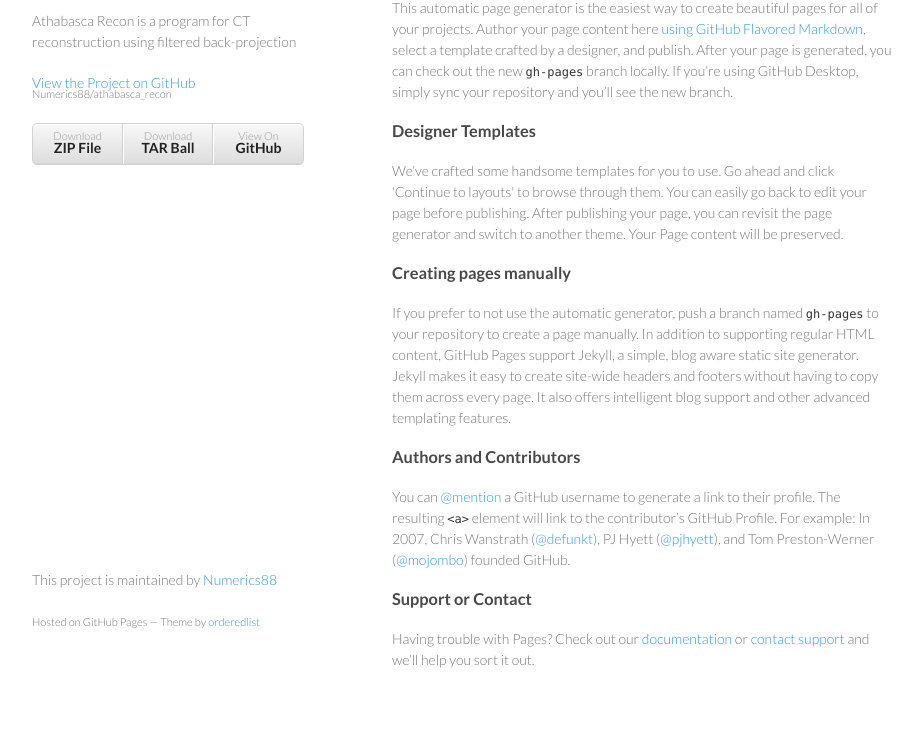
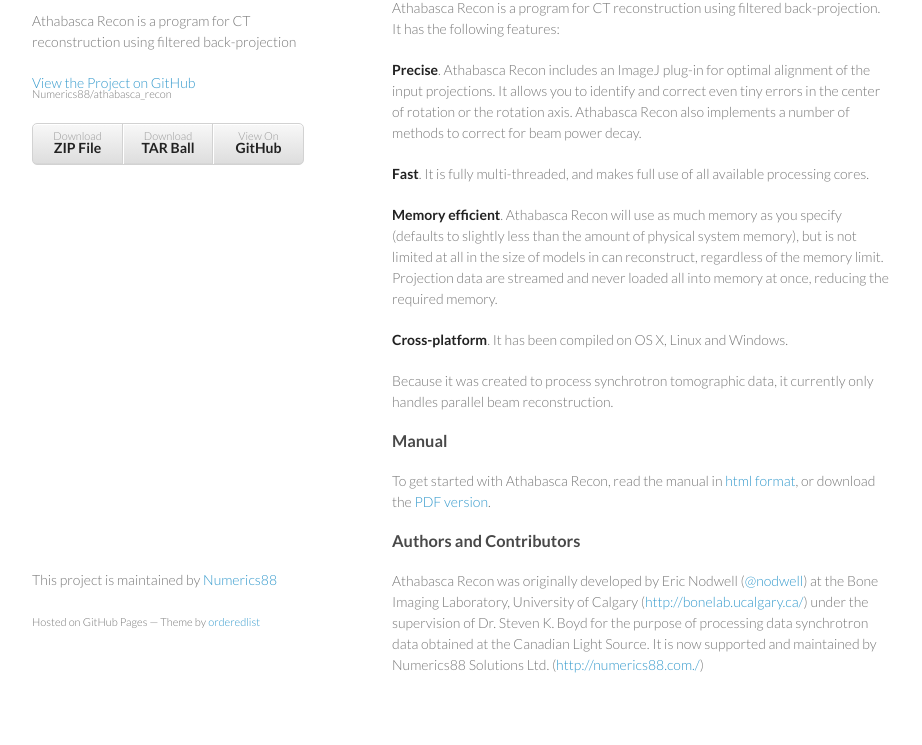
Before and after one commit to Numerics88/athabasca_recon, a plain HTML site: page index.html in a window 1280 px wide. Shown: the part 99-844 px from the top of the page, without its empty margins (178-1100 px from the left). Drawn offline with Linux system fonts and the light colour scheme.

```diff
--- a/index.html
+++ b/index.html
@@ -29,29 +29,38 @@
       </header>
       <section>
         <h3>
-<a id="welcome-to-github-pages" class="anchor" href="#welcome-to-github-pages" aria-hidden="true"><span class="octicon octicon-link"></span></a>Welcome to GitHub Pages.</h3>
+<a id="about-athabasca-recon" class="anchor" href="#about-athabasca-recon" aria-hidden="true"><span class="octicon octicon-link"></span></a>About Athabasca Recon</h3>
 
-<p>This automatic page generator is the easiest way to create beautiful pages for all of your projects. Author your page content here <a href="https://guides.github.com/features/mastering-markdown/">using GitHub Flavored Markdown</a>, select a template crafted by a designer, and publish. After your page is generated, you can check out the new <code>gh-pages</code> branch locally. If you’re using GitHub Desktop, simply sync your repository and you’ll see the new branch.</p>
+<p>Athabasca Recon is a program for CT reconstruction using filtered back-projection.  It has the following features:</p>
+
+<p><strong>Precise</strong>.  Athabasca Recon includes an ImageJ plug-in for optimal alignment of the input projections.  It allows you to identify and correct even tiny errors in the center of rotation or the rotation axis.  Athabasca Recon also implements a number of methods to correct for beam power decay.</p>
+
+<p><strong>Fast</strong>. It is fully multi-threaded, and makes full use of all available processing cores.</p>
+
+<p><strong>Memory efficient</strong>. Athabasca Recon will use as much memory as you
+specify (defaults to slightly less than the amount of physical system memory), but
+is not limited at all in the size of models in can reconstruct, regardless
+of the memory limit.  Projection data are streamed and never loaded
+all into memory at once, reducing the required memory.</p>
+
+<p><strong>Cross-platform</strong>. It has been compiled on OS X, Linux and Windows.</p>
+
+<p>Because it was created to process synchrotron tomographic data, it currently only handles parallel beam reconstruction.</p>
 
 <h3>
-<a id="designer-templates" class="anchor" href="#designer-templates" aria-hidden="true"><span class="octicon octicon-link"></span></a>Designer Templates</h3>
+<a id="manual" class="anchor" href="#manual" aria-hidden="true"><span class="octicon octicon-link"></span></a>Manual</h3>
 
-<p>We’ve crafted some handsome templates for you to use. Go ahead and click 'Continue to layouts' to browse through them. You can easily go back to edit your page before publishing. After publishing your page, you can revisit the page generator and switch to another theme. Your Page content will be preserved.</p>
-
-<h3>
-<a id="creating-pages-manually" class="anchor" href="#creating-pages-manually" aria-hidden="true"><span class="octicon octicon-link"></span></a>Creating pages manually</h3>
-
-<p>If you prefer to not use the automatic generator, push a branch named <code>gh-pages</code> to your repository to create a page manually. In addition to supporting regular HTML content, GitHub Pages support Jekyll, a simple, blog aware static site generator. Jekyll makes it easy to create site-wide headers and footers without having to copy them across every page. It also offers intelligent blog support and other advanced templating features.</p>
+<p>To get started with Athabasca Recon, read the manual in <a href="http:athabasca_recon_manual.html">html format</a>, or download the <a href="http:athabasca_recon_manual_v1.3.pdf">PDF version</a>.</p>
 
 <h3>
 <a id="authors-and-contributors" class="anchor" href="#authors-and-contributors" aria-hidden="true"><span class="octicon octicon-link"></span></a>Authors and Contributors</h3>
 
-<p>You can <a href="https://github.com/blog/821" class="user-mention">@mention</a> a GitHub username to generate a link to their profile. The resulting <code>&lt;a&gt;</code> element will link to the contributor’s GitHub Profile. For example: In 2007, Chris Wanstrath (<a href="https://github.com/defunkt" class="user-mention">@defunkt</a>), PJ Hyett (<a href="https://github.com/pjhyett" class="user-mention">@pjhyett</a>), and Tom Preston-Werner (<a href="https://github.com/mojombo" class="user-mention">@mojombo</a>) founded GitHub.</p>
-
-<h3>
-<a id="support-or-contact" class="anchor" href="#support-or-contact" aria-hidden="true"><span class="octicon octicon-link"></span></a>Support or Contact</h3>
-
-<p>Having trouble with Pages? Check out our <a href="https://help.github.com/pages">documentation</a> or <a href="https://github.com/contact">contact support</a> and we’ll help you sort it out.</p>
+<p>Athabasca Recon was originally developed by Eric Nodwell (<a href="https://github.com/nodwell" class="user-mention">@nodwell</a>)
+at the Bone Imaging Laboratory,
+University of Calgary (<a href="http://bonelab.ucalgary.ca/">http://bonelab.ucalgary.ca/</a>) under the supervision
+of Dr. Steven K. Boyd for the purpose of processing data synchrotron
+data obtained at the Canadian Light Source. It is now supported and
+maintained by Numerics88 Solutions Ltd. (<a href="http://numerics88.com./">http://numerics88.com./</a>)</p>
       </section>
       <footer>
         <p>This project is maintained by <a href="https://github.com/Numerics88">Numerics88</a></p>
```
Also changed, not shown: params.json (+1 -1 lines).
